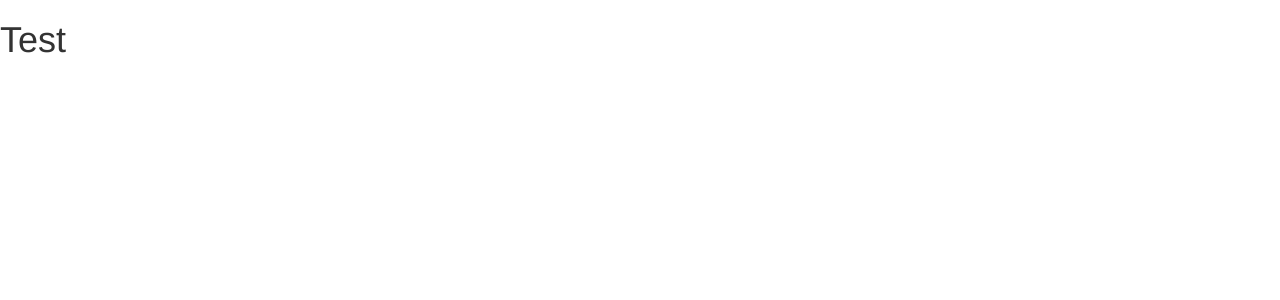
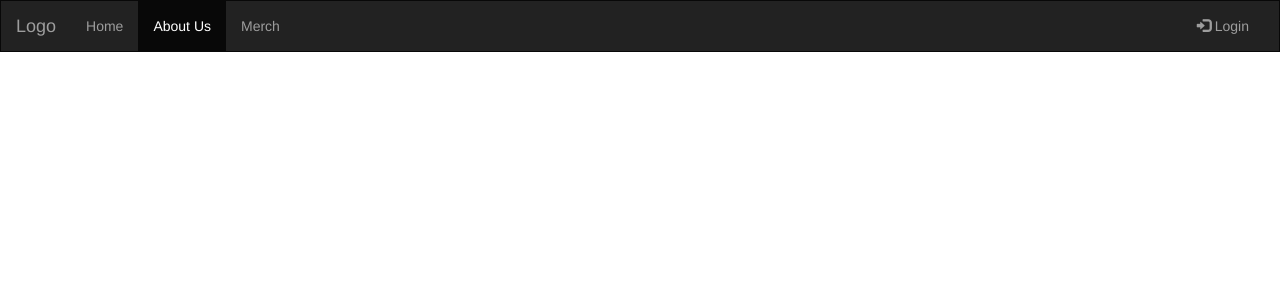
Before and after one commit to BrianSunderman25/BlessUpAthletics, an Angular app in the folder BlessUpAthletics/BlessUpAthletics/ClientApp/: page /about in a window 1280 px wide. Shown: the top 300 px of the page. Built offline with nearby package versions, Linux system fonts and the light colour scheme.

Commit message:
trying a new theme, committing in case i dont like it

```diff
--- a/BlessUpAthletics/BlessUpAthletics/ClientApp/src/app/about/about.component.html
+++ b/BlessUpAthletics/BlessUpAthletics/ClientApp/src/app/about/about.component.html
@@ -1 +1,64 @@
-<h1>Test</h1>
+<!DOCTYPE html>
+<html lang="en">
+<head>
+  <title>Bless Up Athletics</title>
+  <meta charset="utf-8">
+  <meta name="viewport" content="width=device-width, initial-scale=1">
+
+  <script src="https://ajax.googleapis.com/ajax/libs/jquery/3.3.1/jquery.min.js"></script>
+  <script src="https://maxcdn.bootstrapcdn.com/bootstrap/3.4.0/js/bootstrap.min.js"></script>
+  <link rel="stylesheet" href="https://maxcdn.bootstrapcdn.com/bootstrap/3.4.0/css/bootstrap.min.css">
+  <style>
+    /* Remove the navbar's default margin-bottom and rounded borders */
+    .navbar {
+      margin-bottom: 0;
+      border-radius: 0;
+    }
+
+    /* Add a gray background color and some padding to the footer */
+    footer {
+      background-color: #f2f2f2;
+      padding: 25px;
+    }
+
+    .carousel-inner img {
+      width: 100%; /* Set width to 100% */
+      margin: auto;
+      min-height: 200px;
+    }
+
+    /* Hide the carousel text when the screen is less than 600 pixels wide */
+    @media (max-width: 600px) {
+      .carousel-caption {
+        display: none;
+      }
+    }
+  </style>
+</head>
+<body>
+
+
+  <nav class="navbar navbar-inverse">
+    <div class="container-fluid">
+      <div class="navbar-header">
+        <button type="button" class="navbar-toggle" data-toggle="collapse" data-target="#myNavbar">
+          <span class="icon-bar"></span>
+          <span class="icon-bar"></span>
+          <span class="icon-bar"></span>
+        </button>
+        <a class="navbar-brand" href="#">Logo</a>
+      </div>
+      <div class="collapse navbar-collapse" id="myNavbar">
+        <ul class="nav navbar-nav">
+          <li><a [routerLink]='["/"]'>Home</a></li>
+          <li class="active"><a [routerLink]='["../about"]'>About Us</a></li>
+          <li><a [routerLink]='["../merch"]'>Merch</a></li>
+        </ul>
+        <ul class="nav navbar-nav navbar-right">
+          <li><a href="#"><span class="glyphicon glyphicon-log-in"></span> Login</a></li>
+        </ul>
+      </div>
+    </div>
+  </nav>
+</body>
+</html>
--- a/BlessUpAthletics/BlessUpAthletics/ClientApp/src/app/home/home.component.html
+++ b/BlessUpAthletics/BlessUpAthletics/ClientApp/src/app/home/home.component.html
@@ -51,7 +51,7 @@
         <ul class="nav navbar-nav">
           <li class="active"><a href="#">Home</a></li>
           <li><a [routerLink]='["../about"]'>About Us</a></li>
-          <li><a href="#">Merch</a></li>
+          <li><a [routerLink]='["../merch"]'>Merch</a></li>
         </ul>
         <ul class="nav navbar-nav navbar-right">
           <li><a href="#"><span class="glyphicon glyphicon-log-in"></span> Login</a></li>
--- /dev/null
+++ b/BlessUpAthletics/BlessUpAthletics/ClientApp/src/app/merch/merch.component.html
@@ -0,0 +1,11 @@
+<!DOCTYPE html>
+<html>
+<head>
+    <meta charset="utf-8" />
+    <title></title>
+</head>
+<body>
+  <h1>Test</h1>
+
+</body>
+</html>
```
Also changed, not shown: BlessUpAthletics/BlessUpAthletics/ClientApp/src/app/app.module.ts (+5 -2 lines), BlessUpAthletics/BlessUpAthletics/ClientApp/src/app/merch/merch.component.ts (added, +12 -0 lines), 1 other file (tests, documents, lock files or other folders).
